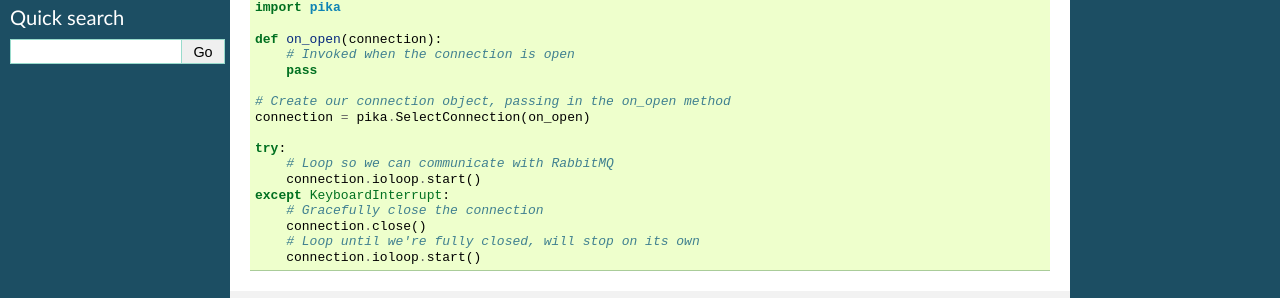
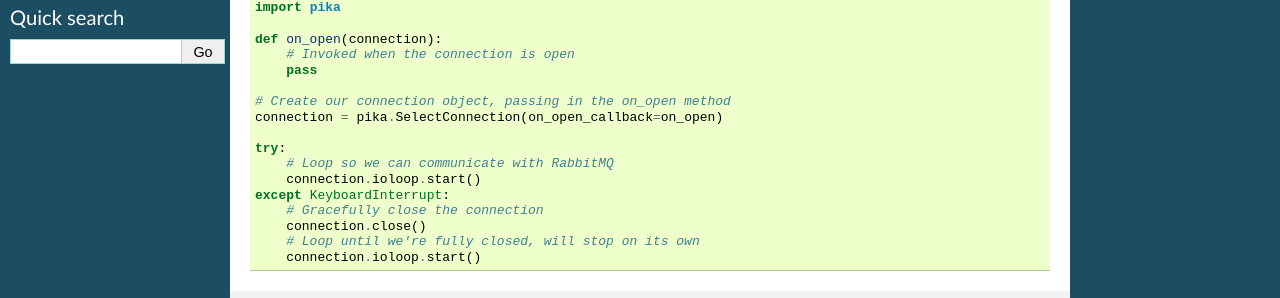
Before and after one commit to pika/pika, a Sphinx documentation site: the page built from docs/intro.rst, in a window 1280 px wide and 900 px high. Shown: the part 373-671 px from the top of the window. Built offline with Sphinx 7.4.7, drawn with Linux system fonts in a browser that asks for light colours.

Commit message:
Address issue #459

```diff
--- a/docs/intro.rst
+++ b/docs/intro.rst
@@ -18,7 +18,7 @@ Example::
         pass
 
     # Create our connection object, passing in the on_open method
-    connection = pika.SelectConnection(on_open)
+    connection = pika.SelectConnection(on_open_callback=on_open)
 
     try:
         # Loop so we can communicate with RabbitMQ
```
